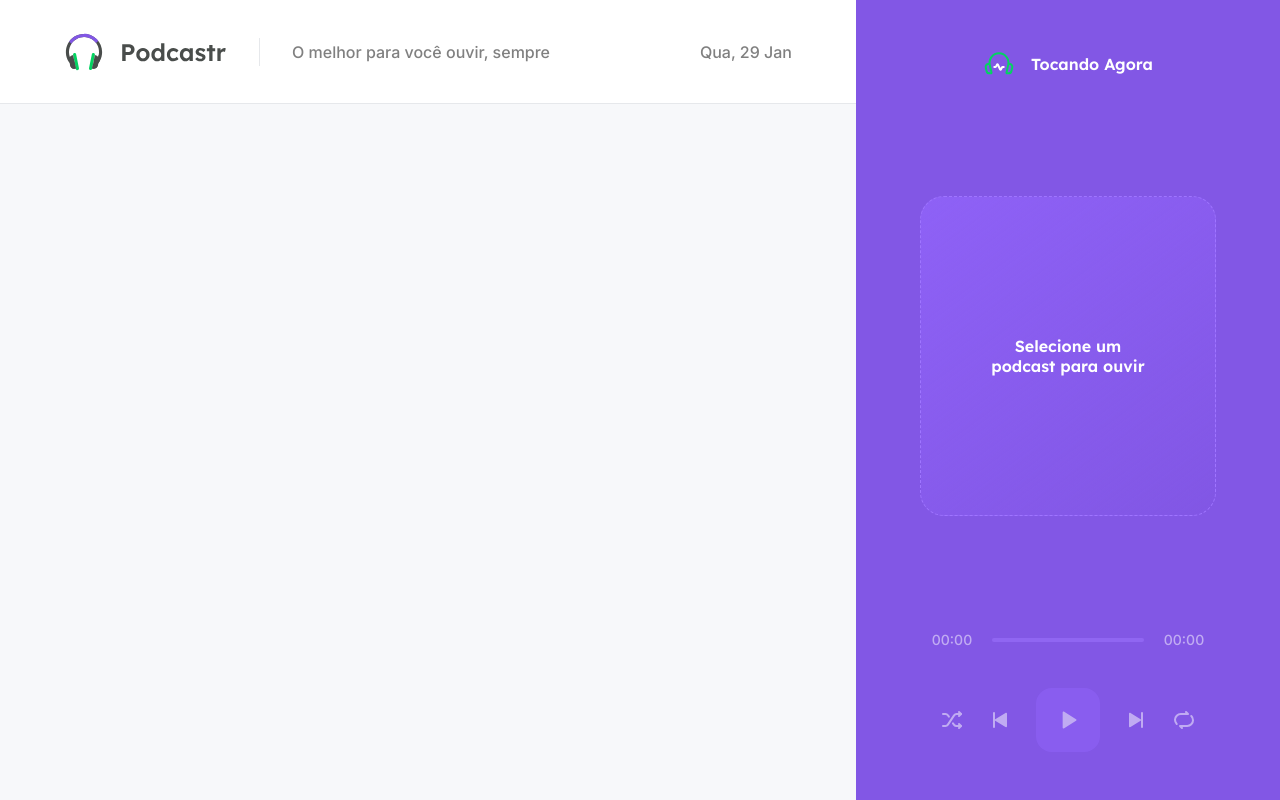
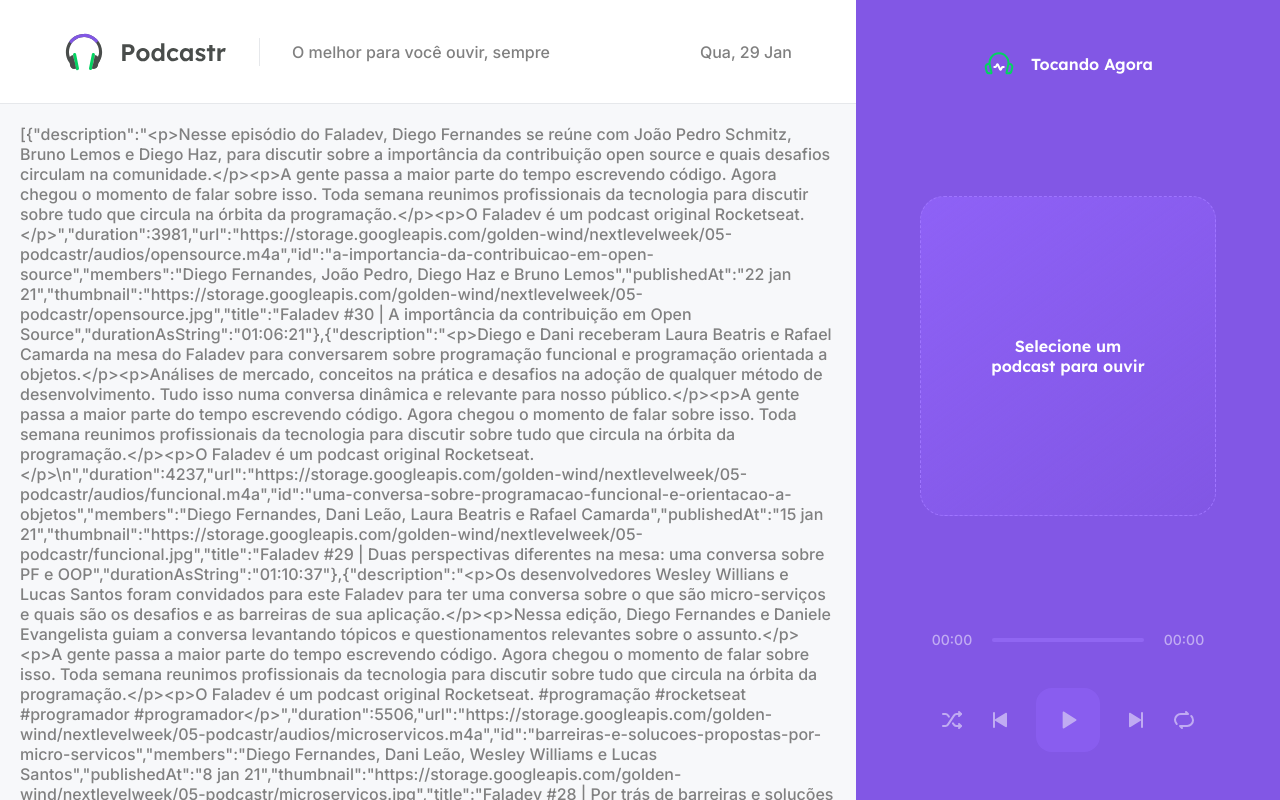
Before and after one commit to renyzeraa/app-podcastr, a Next.js app: page / in a window 1280 px wide. Built offline with nearby package versions, Linux system fonts and the light colour scheme; data requests are answered from the project's data file.

Commit message:
feat: filtrar reposta do get de espisodes e criar main

```diff
--- a/src/app/layout.tsx
+++ b/src/app/layout.tsx
@@ -1,8 +1,6 @@
 import type { Metadata } from "next"
 import { Inter, Lexend } from "next/font/google"
 import '../styles/global.scss'
-import styles from '../styles/app.module.scss'
-import { Header } from "@/components/header"
 
 const interSerif = Inter({
   variable: "--font-inter-serif",
@@ -26,8 +24,7 @@ export default function RootLayout({
 }>) {
   return (
     <html lang="pt-BR">
-      <body className={`${interSerif.variable} ${lexendSerif.variable} ${styles.wrapper}`}>
-        <Header />
+      <body className={`${interSerif.variable} ${lexendSerif.variable}`}>
         {children}
       </body>
     </html>
--- a/src/app/page.tsx
+++ b/src/app/page.tsx
@@ -1,5 +1,9 @@
+import { Header } from "@/components/header";
 import { Player } from "@/components/player";
 import { api } from "@/services/api";
+import { filterEpisodesResponseData } from "@/utils/convert";
+import styles from '../styles/app.module.scss'
+import { Main } from "@/components/main";
 
 type File = {
   url: string
@@ -7,7 +11,7 @@ type File = {
   duration: number
 }
 
-type Episode = {
+export type EpisodeInput = {
   id: string
   title: string
   members: string
@@ -17,8 +21,16 @@ type Episode = {
   file: File
 }
 
-type HomeProps = {
-  episodes: Episode[]
+export type Episode = {
+  description: string
+  duration: number
+  url: string
+  id: string
+  members: string
+  publishedAt: string
+  thumbnail: string
+  title: string
+  durationAsString: string
 }
 
 export default async function Home() {
@@ -29,10 +41,13 @@ export default async function Home() {
       _order: 'desc'
     }
   });
-  console.log(data);
+  const episodes: Episode[] = (data as EpisodeInput[]).map(filterEpisodesResponseData)
+
   return (
-    <main>
+    <div className={styles.wrapper}>
+      <Header />
+      <Main episodes={episodes} />
       <Player />
-    </main>
+    </div>
   );
 }
--- /dev/null
+++ b/src/components/main/index.tsx
@@ -0,0 +1,10 @@
+import { Episode } from '@/app/page'
+import styles from './styles.module.scss'
+
+export function Main({ episodes }: { episodes: Episode[] }) {
+  return (
+    <div className={styles.main}>
+      {JSON.stringify(episodes)}
+    </div>
+  )
+}
--- /dev/null
+++ b/src/components/main/styles.module.scss
@@ -0,0 +1,5 @@
+.main {
+  padding: 20px;
+  grid-row: 2 / -1;
+  overflow-y: auto;
+}
--- a/src/components/player/styles.module.scss
+++ b/src/components/player/styles.module.scss
@@ -1,4 +1,5 @@
 .playerContainer {
+  grid-row: 1 / -1;
   width: 26.5rem;
   height: 100vh;
   padding: 3rem 4rem;
--- a/src/styles/app.module.scss
+++ b/src/styles/app.module.scss
@@ -1,7 +1,6 @@
 .wrapper {
-  display: flex;
-
-  > header {
-    flex: 1;
-  }
+  display: grid;
+  grid-template-columns: auto 26.5rem;
+  grid-template-rows: auto 1fr 1fr;
+  max-height: 100vh;
 }
--- a/src/styles/global.scss
+++ b/src/styles/global.scss
@@ -67,3 +67,7 @@ h2 {
 button {
   cursor: pointer;
 }
+
+body {
+  max-height: 100vh;
+}
--- /dev/null
+++ b/src/utils/convert.ts
@@ -0,0 +1,26 @@
+import { EpisodeInput } from "@/app/page"
+import { format, parseISO } from "date-fns"
+import { ptBR } from "date-fns/locale"
+
+export function convertDurationToTimeString(duration: number) {
+  const hours = Math.floor(duration / 3600)
+  const minutes = Math.floor((duration % 3600) / 60)
+  const seconds = duration % 60
+
+  const timeString = [hours, minutes, seconds].map(time => String(time).padStart(2, '0')).join(':')
+  return timeString
+}
+
+export function filterEpisodesResponseData({ description, file, id, members, published_at, thumbnail, title }: EpisodeInput) {
+  return {
+    description,
+    duration: Number(file.duration),
+    url: file.url,
+    id,
+    members,
+    publishedAt: format(parseISO(published_at), 'd MMM yy', { locale: ptBR }),
+    thumbnail,
+    title,
+    durationAsString: convertDurationToTimeString(Number(file.duration))
+  }
+}
```
